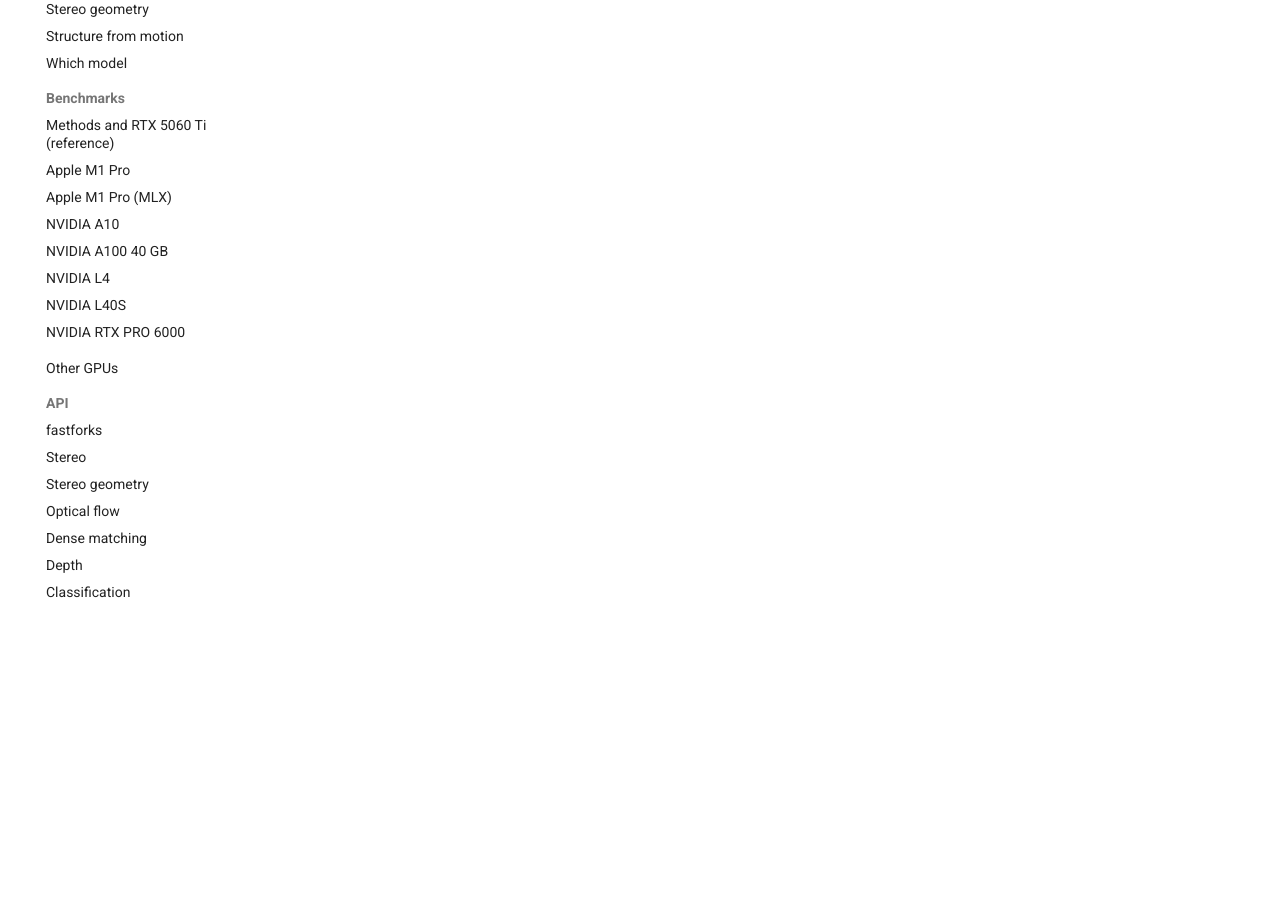
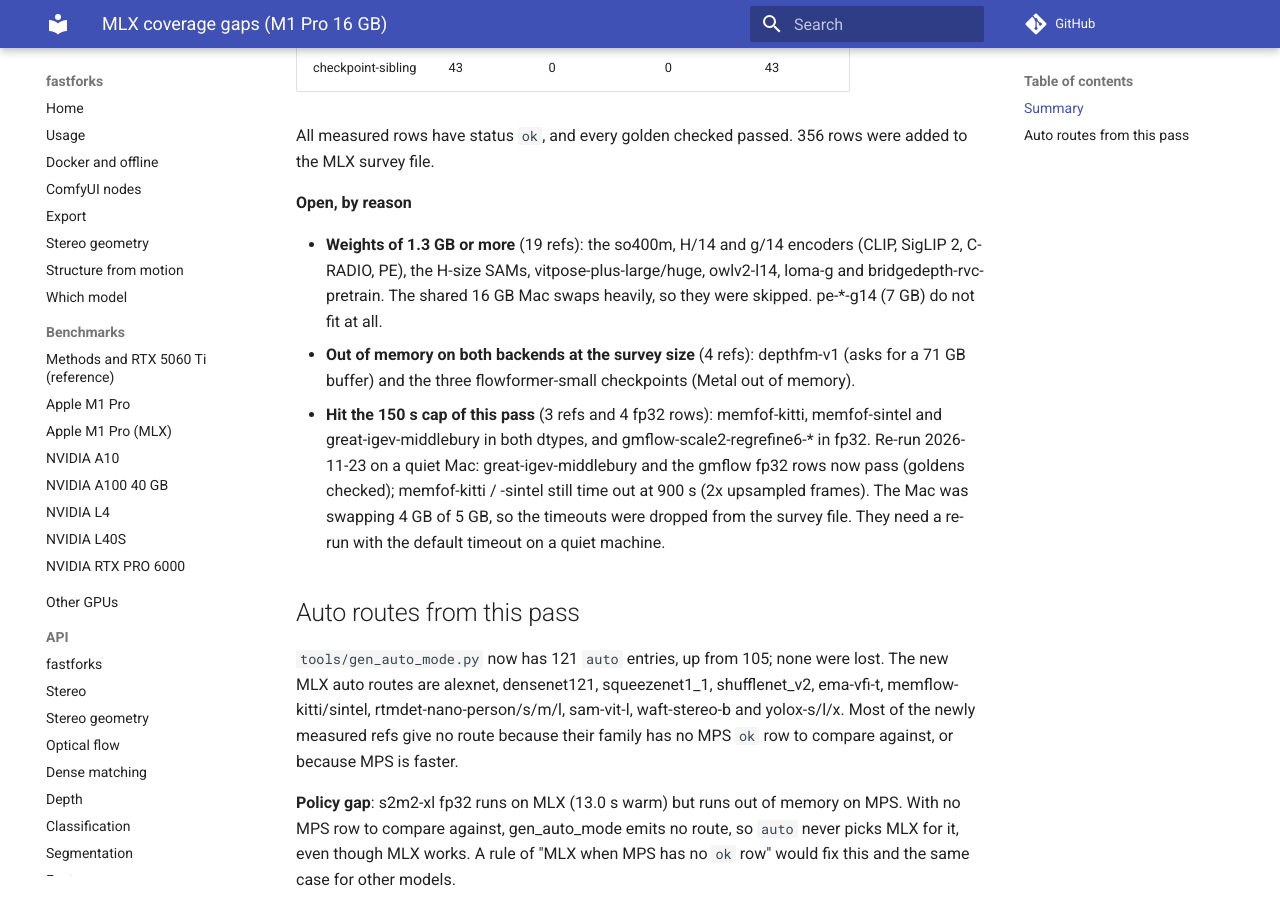
Before and after one commit to kleinicke/fastforks, an MkDocs documentation site: the page built from docs/plans/mlx-coverage-gaps.md, in a window 1280 px wide and 900 px high, scrolled down 31248 px. Built offline with MkDocs 1.6.1 and Material for MkDocs 9.7.7, drawn with Linux system fonts in a browser that asks for light colours; comment, search, counter and statistics services are not loaded; some of the changed text lies outside the part shown.

Commit message:
MLX rows: gmflow-regrefine6 fp32, great-igev-middlebury, memfof timeouts
Re-run on a quiet Mac with goldens checked. gmflow-regrefine6 runs out of
memory on MPS in both dtypes, so auto now takes MLX; great-igev-middlebury
fp16 is 14.7 s on MLX vs 26.9 s on MPS. memfof-kitti/-sintel still time
out at 900 s (frames doubled to 2160x3840).

Co-Authored-By: Claude Opus 5.5 <noreply@anthropic.com>

```diff
--- a/docs/plans/mlx-coverage-gaps.md
+++ b/docs/plans/mlx-coverage-gaps.md
@@ -158,14 +158,14 @@ yields an `auto` entry where an MPS `ok` row exists to compare against.
 | flow | FlowSeek | `flowseek-t-things-notartan` | checkpoint-sibling | float32/float16 | 163 | 1 | skip: checkpoint of `flowseek-t` |
 | flow | GMFlow | `gmflow-scale1-mixdata` | checkpoint-sibling | float32/float16 | 18 | 3 | skip: checkpoint of `gmflow-scale1-things` |
 | flow | GMFlow | `gmflow-scale2-mixdata` | size-sibling | float32/float16 | 18 | 0 | fp16 8276 ms, fp32 12373 ms |
-| flow | GMFlow | `gmflow-scale2-regrefine6-kitti` | size-sibling | float32/float16 | 28 | 0 | fp16 11260 ms; fp32 open: hit the 150 s survey cap |
-| flow | GMFlow | `gmflow-scale2-regrefine6-mixdata` | size-sibling | float32/float16 | 28 | 0 | fp16 11199 ms; fp32 open: hit the 150 s survey cap |
-| flow | GMFlow | `gmflow-scale2-regrefine6-sintelft` | size-sibling | float32/float16 | 28 | 0 | fp16 11340 ms; fp32 open: hit the 150 s survey cap |
-| flow | GMFlow | `gmflow-scale2-regrefine6-things` | size-sibling | float32/float16 | 28 | 0 | fp16 11121 ms; fp32 open: hit the 150 s survey cap |
+| flow | GMFlow | `gmflow-scale2-regrefine6-kitti` | size-sibling | float32/float16 | 28 | 0 | fp16 11260 ms; fp32 re-run 2026-11-23: ~16.7 s, golden pass (MPS runs out of memory in both dtypes, so auto takes MLX) |
+| flow | GMFlow | `gmflow-scale2-regrefine6-mixdata` | size-sibling | float32/float16 | 28 | 0 | fp16 11199 ms; fp32 re-run 2026-11-23: ~16.7 s, golden pass (MPS runs out of memory in both dtypes, so auto takes MLX) |
+| flow | GMFlow | `gmflow-scale2-regrefine6-sintelft` | size-sibling | float32/float16 | 28 | 0 | fp16 11340 ms; fp32 re-run 2026-11-23: ~16.7 s, golden pass (MPS runs out of memory in both dtypes, so auto takes MLX) |
+| flow | GMFlow | `gmflow-scale2-regrefine6-things` | size-sibling | float32/float16 | 28 | 0 | fp16 11121 ms; fp32 re-run 2026-11-23: ~16.7 s, golden pass (MPS runs out of memory in both dtypes, so auto takes MLX) |
 | flow | GMFlow | `gmflow-scale2-sintel` | size-sibling | float32/float16 | 18 | 0 | fp16 8283 ms, fp32 13073 ms |
 | flow | GMFlow | `gmflow-scale2-things` | size-sibling | float32/float16 | 18 | 0 | fp16 8261 ms, fp32 13356 ms |
-| flow | MEMFOF | `memfof-kitti` | size-sibling | float32/float16 | 289 | 2 | open: fp32 and fp16 hit the 150 s survey cap on the swapping Mac; re-run with the default timeout |
-| flow | MEMFOF | `memfof-sintel` | size-sibling | float32/float16 | 289 | 0 | open: fp32 and fp16 hit the 150 s survey cap on the swapping Mac; re-run with the default timeout |
+| flow | MEMFOF | `memfof-kitti` | size-sibling | float32/float16 | 289 | 2 | open: re-run 2026-11-23 on a quiet Mac with a 900 s cap still timed out in both dtypes; `scale = 1` doubles the frames to 2160x3840, which swaps on 16 GB (MPS sintel runs out of memory) |
+| flow | MEMFOF | `memfof-sintel` | size-sibling | float32/float16 | 289 | 0 | open: re-run 2026-11-23 on a quiet Mac with a 900 s cap still timed out in both dtypes; `scale = 1` doubles the frames to 2160x3840, which swaps on 16 GB (MPS sintel runs out of memory) |
 | flow | MEMFOF | `memfof-spring` | checkpoint-sibling | float32/float16 | 289 | 1 | skip: checkpoint of `memfof` |
 | flow | MemFlow | `memflow-kitti` | size-sibling | float32/float16 | 24 | 1 | fp16 6988 ms, fp32 9851 ms |
 | flow | MemFlow | `memflow-sintel` | size-sibling | float32/float16 | 24 | 1 | fp16 6990 ms, fp32 9860 ms |
@@ -268,7 +268,7 @@ yields an `auto` entry where an MPS `ok` row exists to compare against.
 | stereo | Fast-ACVNet | `fast-acvnet-sceneflow` | checkpoint-sibling | float32 | 12 | 3 | skip: checkpoint of `fast-acvnet-generalization` |
 | stereo | GREAT-IGEV | `great-igev-eth3d` | checkpoint-sibling | float32/float16 | 56 | 2 | skip: checkpoint of `great-igev-sceneflow` |
 | stereo | GREAT-IGEV | `great-igev-kitti` | checkpoint-sibling | float32/float16 | 56 | 3 | skip: checkpoint of `great-igev-sceneflow` |
-| stereo | GREAT-IGEV | `great-igev-middlebury` | size-sibling | float32/float16 | 56 | 2 | open: fp32 and fp16 hit the 150 s survey cap on the swapping Mac; re-run with the default timeout |
+| stereo | GREAT-IGEV | `great-igev-middlebury` | size-sibling | float32/float16 | 56 | 2 | re-run 2026-11-23: fp32 23063 ms, fp16 14680 ms, golden pass (MPS fp16 26930 ms, fp32 out of memory) |
 | stereo | GwcNet | `gwcnet-g-sceneflow` | size-sibling | float32/float16 | 75 | 3 | fp16 2450 ms, fp32 3676 ms |
 | stereo | HITNet | `hitnet-middlebury-d400` | size-sibling | float32/float16 | 7 | 3 | fp16 1367 ms, fp32 2094 ms |
 | stereo | IGEV++ | `igev-plusplus-eth3d` | checkpoint-sibling | float32/float16 | 56 | 4 | skip: checkpoint of `igev-plusplus-sceneflow` |
@@ -312,7 +312,8 @@ All measured rows have status `ok`, and every golden checked passed. 356 rows we
 - **Out of memory on both backends at the survey size** (4 refs): depthfm-v1 (asks for a 71 GB buffer) and the three
   flowformer-small checkpoints (Metal out of memory).
 - **Hit the 150 s cap of this pass** (3 refs and 4 fp32 rows): memfof-kitti, memfof-sintel and great-igev-middlebury in
-  both dtypes, and gmflow-scale2-regrefine6-* in fp32. The Mac was swapping 4 GB of 5 GB, so the timeouts were dropped
+  both dtypes, and gmflow-scale2-regrefine6-* in fp32. Re-run 2026-11-23 on a quiet Mac: great-igev-middlebury and the
+  gmflow fp32 rows now pass (goldens checked); memfof-kitti / -sintel still time out at 900 s (2x upsampled frames). The Mac was swapping 4 GB of 5 GB, so the timeouts were dropped
   from the survey file. They need a re-run with the default timeout on a quiet machine.
 
 ## Auto routes from this pass
```
Also changed, not shown: 2 other files.
